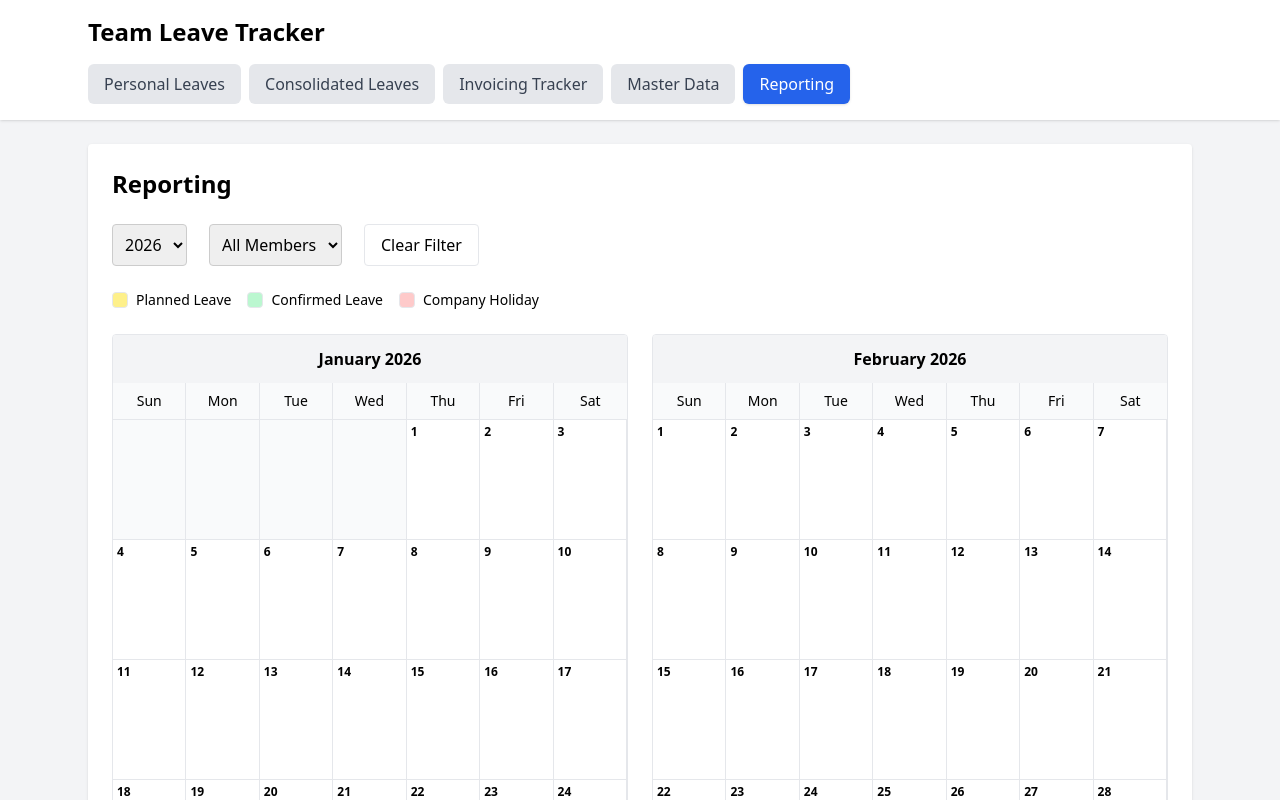
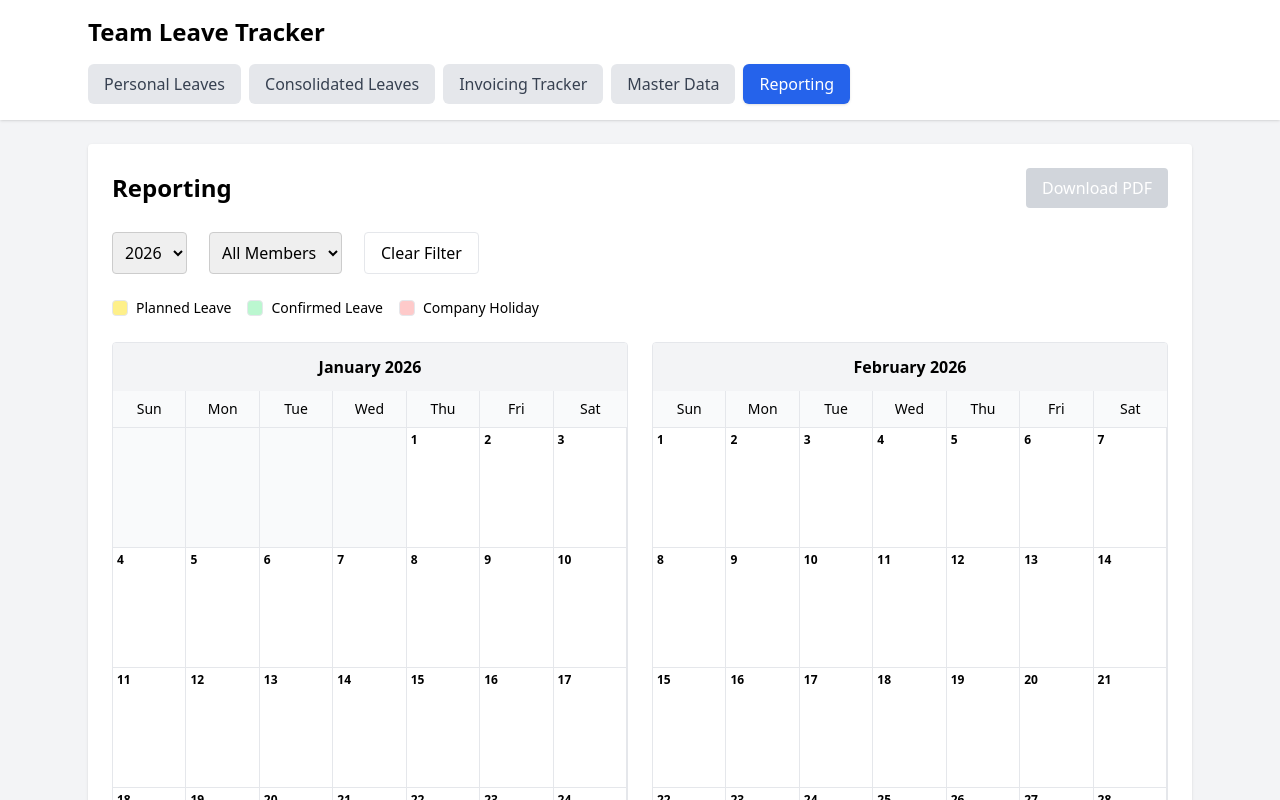
Before and after one commit to pinaki-GH/leave-tracker, a Next.js app: page /reporting in a window 1280 px wide. Shown: the top 800 px of the page. Built offline with nearby package versions, Linux system fonts and the light colour scheme.

Commit message:
Update page.tsx

```diff
--- a/app/reporting/page.tsx
+++ b/app/reporting/page.tsx
@@ -1,8 +1,10 @@
 "use client";
 
-import { useEffect, useMemo, useState } from "react";
+import { useEffect, useMemo, useRef, useState } from "react";
 import { getData } from "@/lib/storage";
 import { Leave } from "@/lib/types";
+import jsPDF from "jspdf";
+import html2canvas from "html2canvas";
 
 type Member = {
   id: string;
@@ -37,6 +39,8 @@ const months = [
 
 export default function ReportingPage() {
   const now = new Date();
+
+  const reportRef = useRef<HTMLDivElement>(null);
 
   const [members, setMembers] = useState<Member[]>([]);
   const [leaves, setLeaves] = useState<Leave[]>([]);
@@ -96,6 +100,54 @@ export default function ReportingPage() {
     month: number
   ) => {
     return new Date(year, month, 1).getDay();
+  };
+
+  const downloadPDF = async () => {
+    if (!reportRef.current || selectedMember === "All Members") return;
+
+    const canvas = await html2canvas(reportRef.current, {
+      scale: 2,
+    });
+
+    const imgData = canvas.toDataURL("image/png");
+
+    const pdf = new jsPDF("p", "mm", "a4");
+
+    const pdfWidth = pdf.internal.pageSize.getWidth();
+    const pdfHeight =
+      (canvas.height * pdfWidth) / canvas.width;
+
+    let heightLeft = pdfHeight;
+    let position = 0;
+
+    pdf.addImage(
+      imgData,
+      "PNG",
+      0,
+      position,
+      pdfWidth,
+      pdfHeight
+    );
+
+    heightLeft -= pdf.internal.pageSize.getHeight();
+
+    while (heightLeft > 0) {
+      position = heightLeft - pdfHeight;
+      pdf.addPage();
+      pdf.addImage(
+        imgData,
+        "PNG",
+        0,
+        position,
+        pdfWidth,
+        pdfHeight
+      );
+      heightLeft -= pdf.internal.pageSize.getHeight();
+    }
+
+    pdf.save(
+      `${selectedMember}-${selectedYear}-calendar.pdf`
+    );
   };
 
   const monthCalendars = useMemo(() => {
@@ -177,9 +229,19 @@ export default function ReportingPage() {
   return (
     <div className="space-y-6">
       <div className="bg-white p-6 rounded shadow">
-        <h1 className="text-2xl font-bold mb-6">
+        <div className="flex items-center justify-between mb-6">
+          <h1 className="text-2xl font-bold">
             Reporting
           </h1>
+
+          <button
+            onClick={downloadPDF}
+            disabled={selectedMember === "All Members"}
+            className="bg-blue-600 text-white px-4 py-2 rounded disabled:bg-gray-300"
+          >
+            Download PDF
+          </button>
+        </div>
 
         {/* Filters */}
         <div className="flex flex-wrap gap-4 mb-6">
@@ -237,6 +299,7 @@ export default function ReportingPage() {
         </div>
 
         {/* Calendar Grid */}
+        <div ref={reportRef}>
           <div className="grid grid-cols-1 xl:grid-cols-2 gap-6">
             {monthCalendars.map(month => (
               <div
@@ -296,7 +359,7 @@ export default function ReportingPage() {
                             key={h.id}
                             className="bg-red-200 text-red-800 rounded px-1 py-0.5 mb-1"
                           >
-                          🎉 {h.name}
+                            {h.name}
                           </div>
                         ))}
 
@@ -330,5 +393,6 @@ export default function ReportingPage() {
           </div>
         </div>
       </div>
+    </div>
   );
 }
```
Lines whose indentation alone changed are shown as unchanged.
